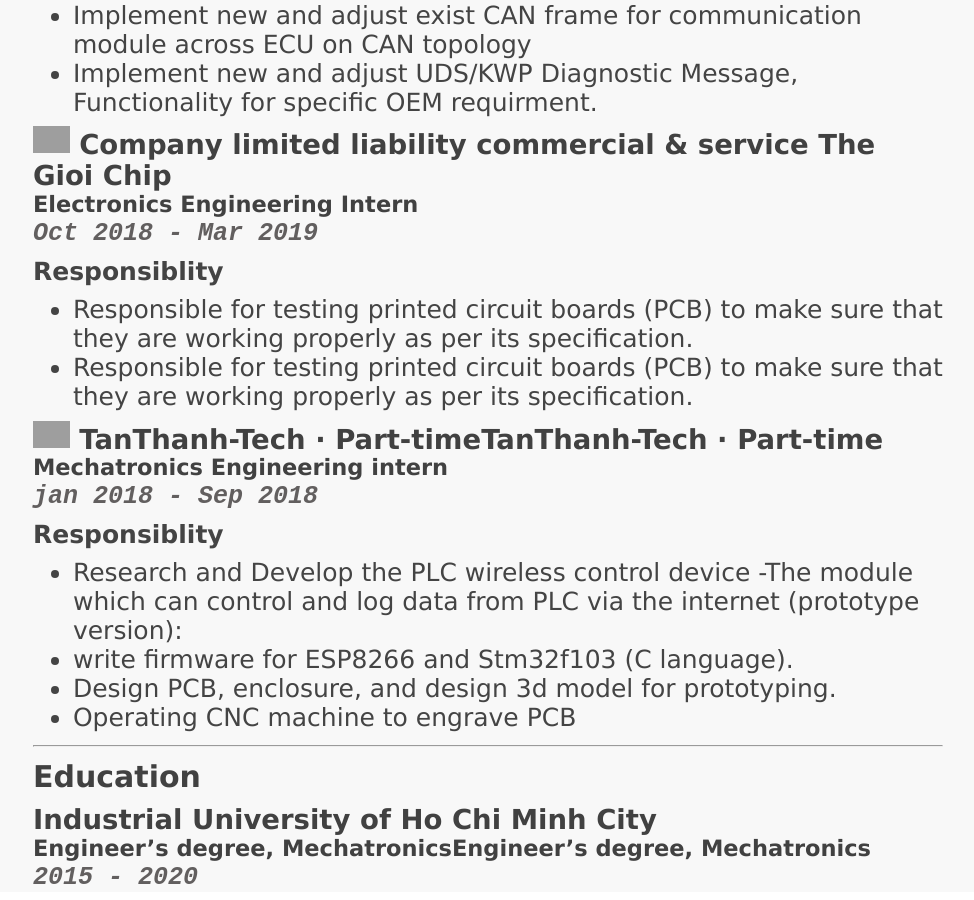
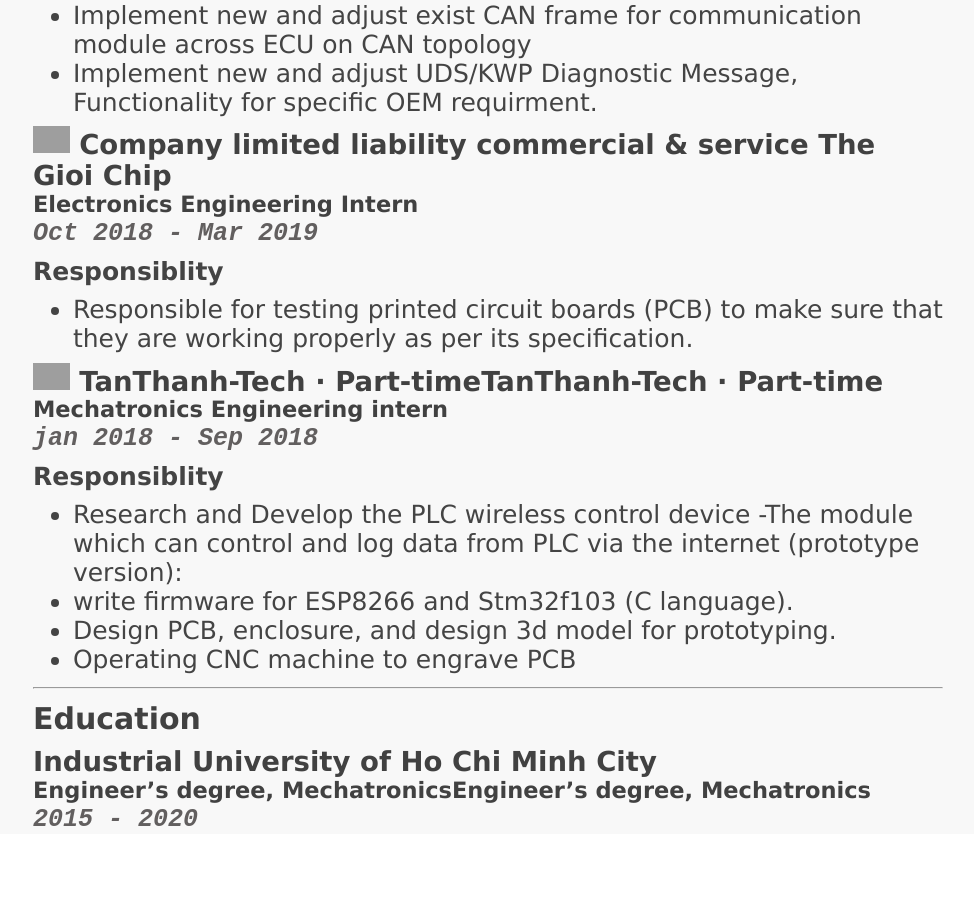
Before and after one commit to DTrXuan/my_cv, a Jekyll site: the page built from index.md, in a window 1280 px wide and 900 px high, scrolled down 2486 px. Shown: the whole window, without its empty margins (152-1126 px from the left). Built offline with Jekyll 4.4.1, drawn with Linux system fonts in a browser that asks for light colours; after the commit the page ends 3328 px from its top, so only the background shows below that; grey boxes are pictures that could not be loaded.

Commit message:
Update index.md

```diff
--- a/index.md
+++ b/index.md
@@ -87,7 +87,6 @@ Outside of work, I enjoy trying new technologies and engaging in hands-on projec
 **Responsiblity**
 
 - Responsible for testing printed circuit boards (PCB) to make sure that they are working properly as per its specification.
-- Responsible for testing printed circuit boards (PCB) to make sure that they are working properly as per its specification.
 
 ### ![icon](https://tanthanh-tech.vn/wp-content/uploads/2021/07/tech-logo-ko-nen-ngang-1.png) TanThanh-Tech · Part-timeTanThanh-Tech · Part-time
 
```
